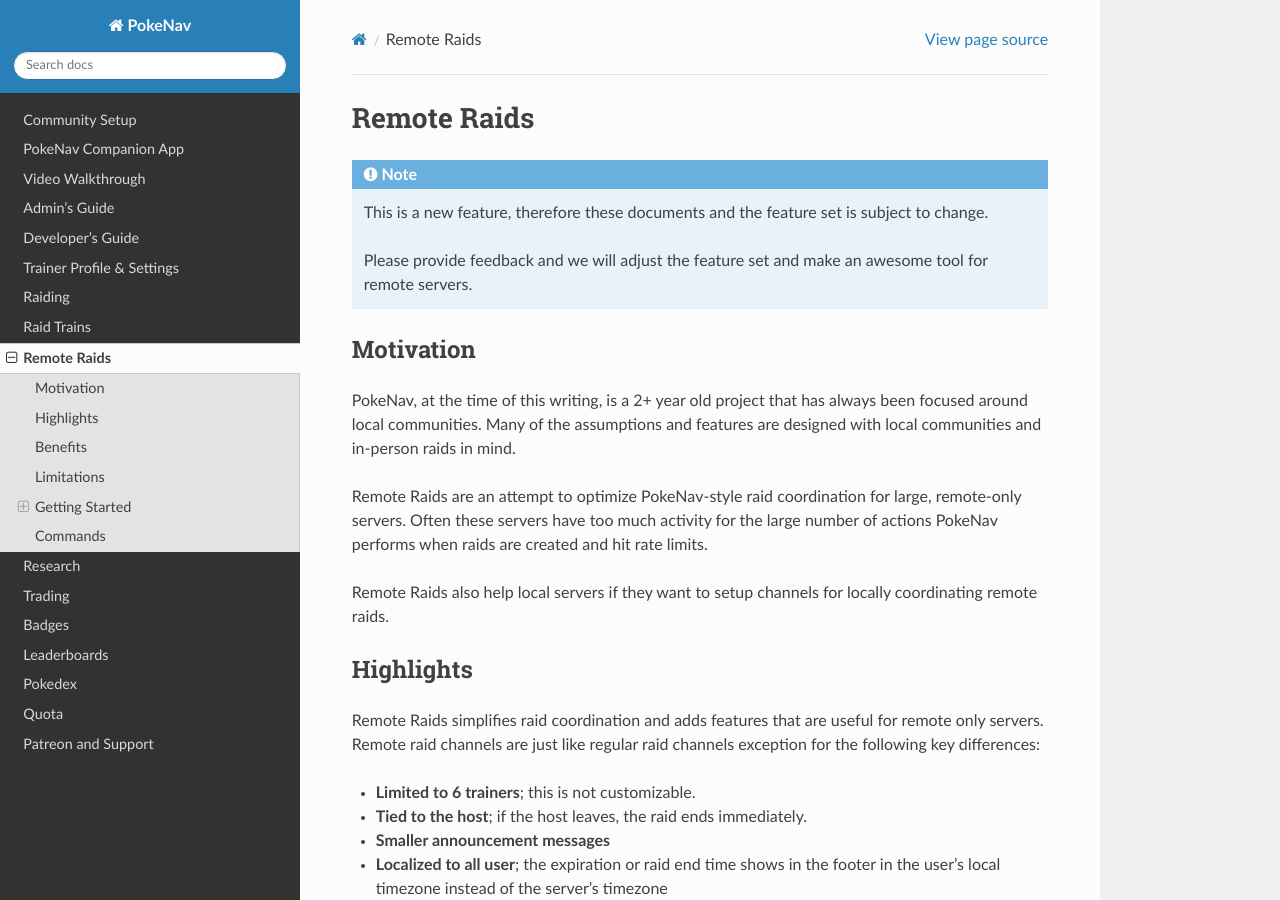
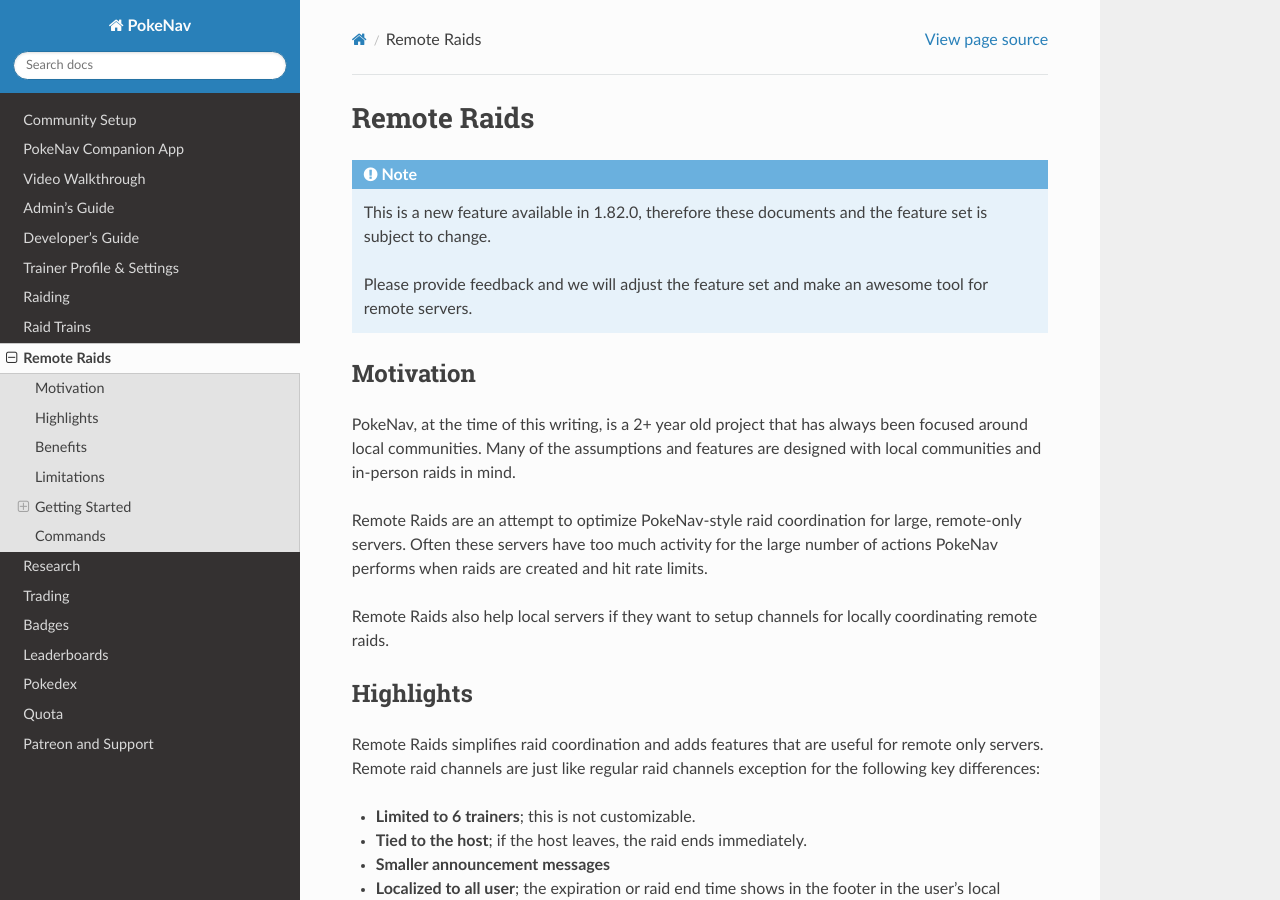
Before and after one commit to PokeNavBot/pokenav-documentation, a Sphinx documentation site: the page built from source/remote_raids.md, in a window 1280 px wide and 900 px high. Built offline with Sphinx 7.4.7 and the Read the Docs theme 2.0.0, drawn with Linux system fonts in a browser that asks for light colours; formulas are drawn with MathJax 3.

Commit message:
remote raids

```diff
--- a/source/remote_raids.md
+++ b/source/remote_raids.md
@@ -4,7 +4,7 @@
 
 .. note::
 
-    This is a new feature, therefore these documents and the feature set is subject to change.
+    This is a new feature available in 1.82.0, therefore these documents and the feature set is subject to change.
 
     Please provide feedback and we will adjust the feature set and make an awesome tool for remote servers.
 
```
